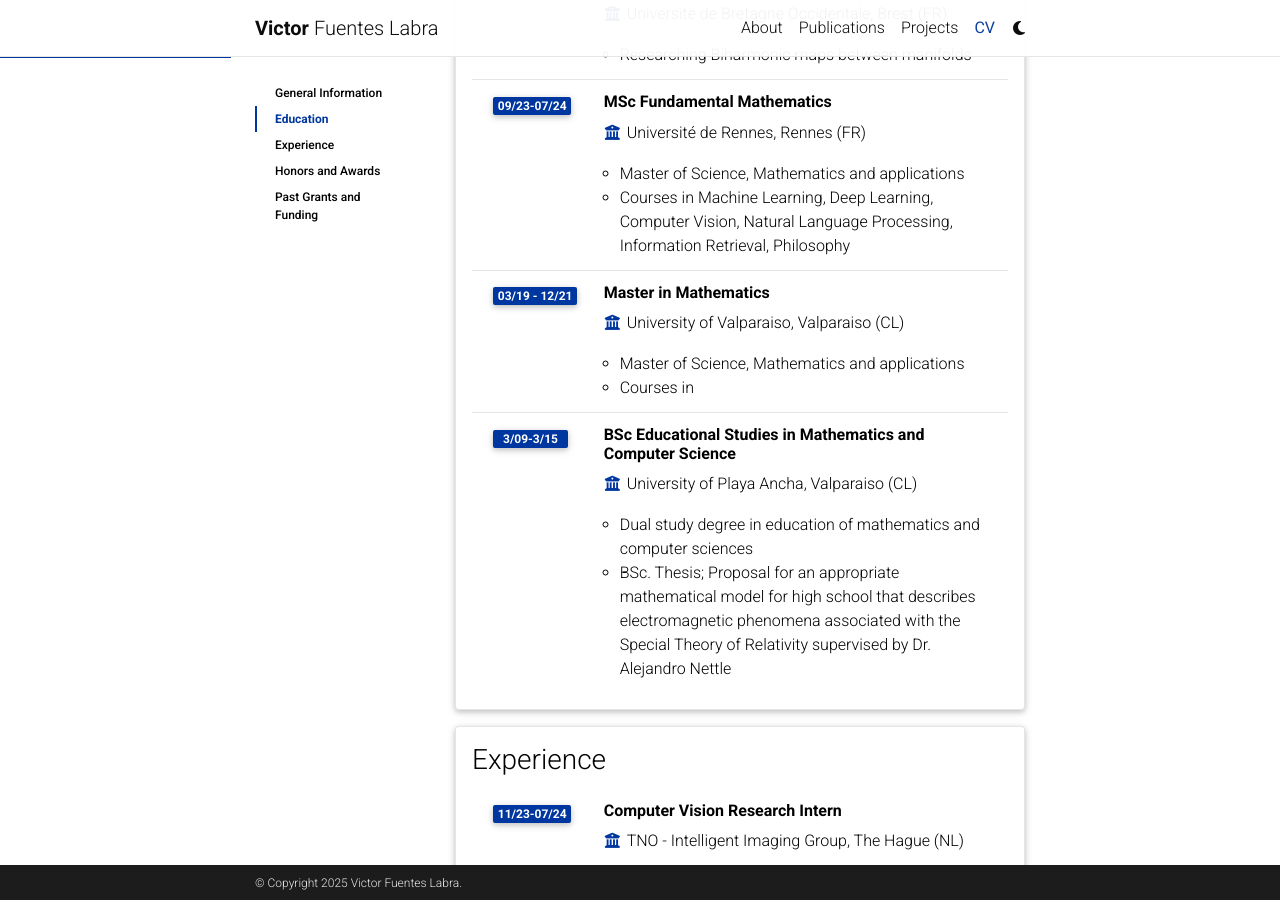
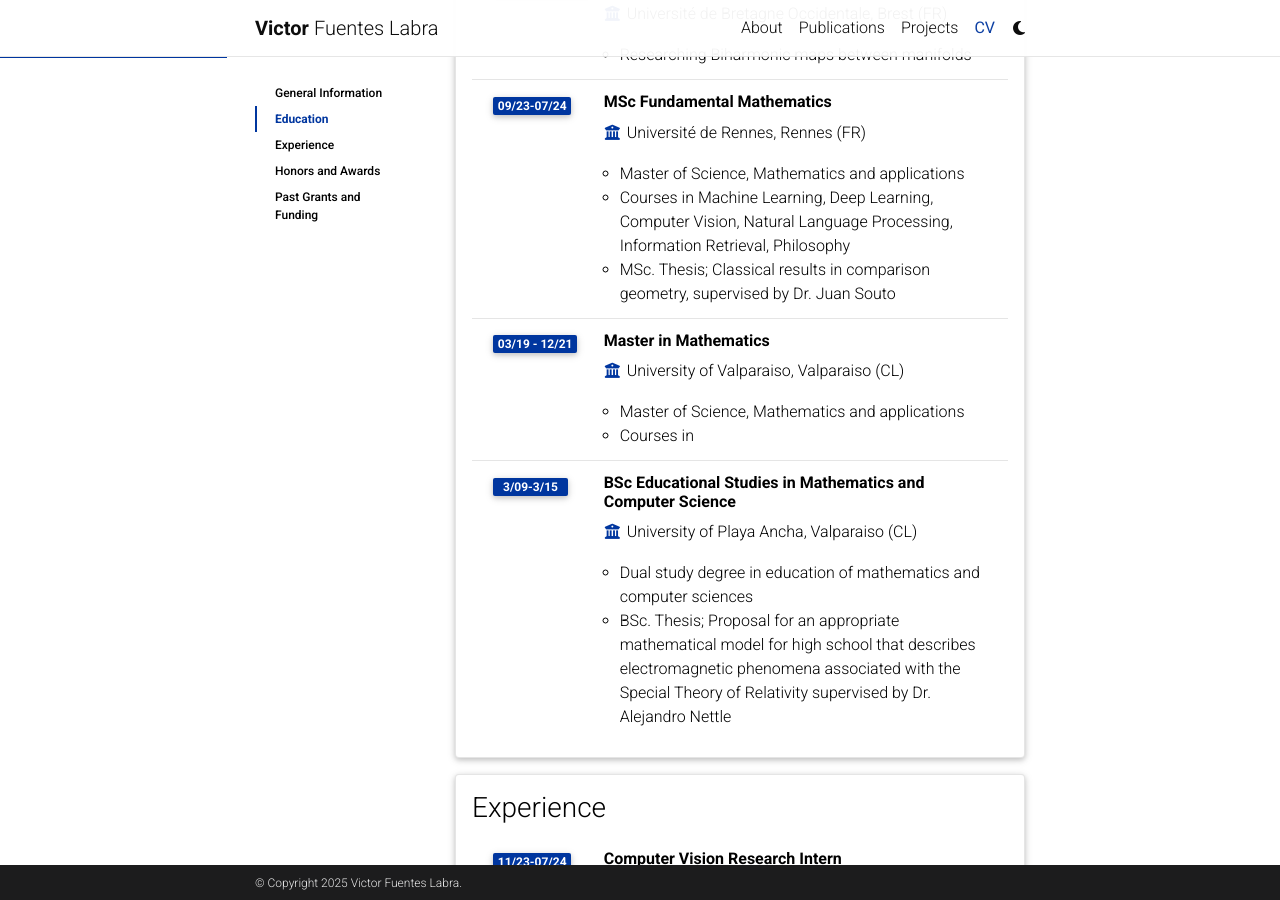
Before and after one commit to Victorfuentesl/victorfuentesl.github.io, a Jekyll site: the page built from _pages/cv.md, in a window 1280 px wide and 900 px high, scrolled down 509 px. Built offline with Jekyll 4.4.1, drawn with Linux system fonts in a browser that asks for light colours; comment, search, counter and statistics services are not loaded; a style sheet for code colours, icons or effects is not loaded.

Commit message:
Update cv.yml

```diff
--- a/_data/cv.yml
+++ b/_data/cv.yml
@@ -24,6 +24,7 @@
       description:
         - Master of Science, Mathematics and applications
         - Courses in Machine Learning, Deep Learning, Computer Vision, Natural Language Processing, Information Retrieval, Philosophy
+        - MSc. Thesis;  Classical results in comparison geometry, supervised by Dr. Juan Souto
     - title: Master in Mathematics
       institution: University of Valparaiso, Valparaiso (CL)
       year: 03/19 - 12/21
```
